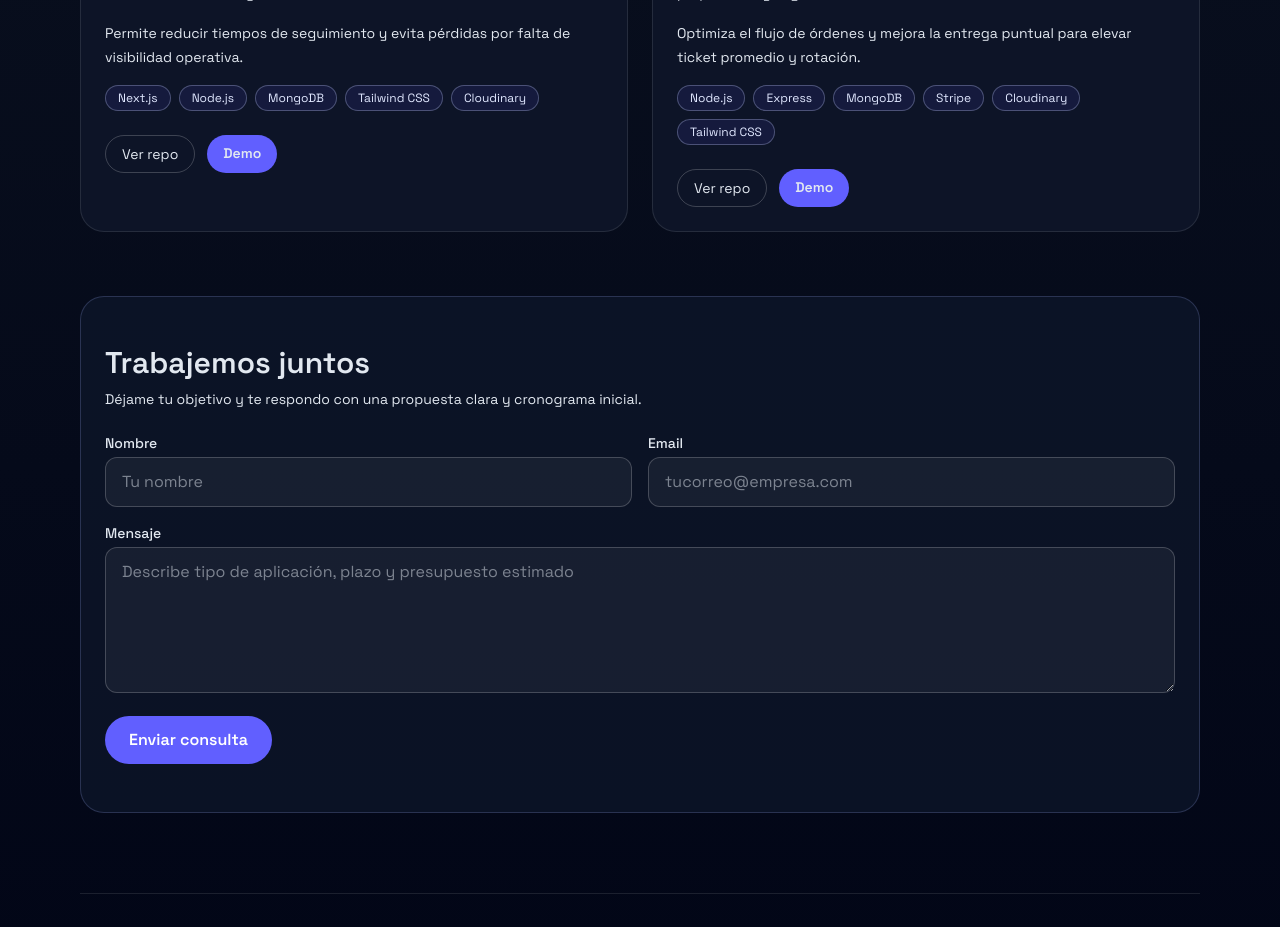
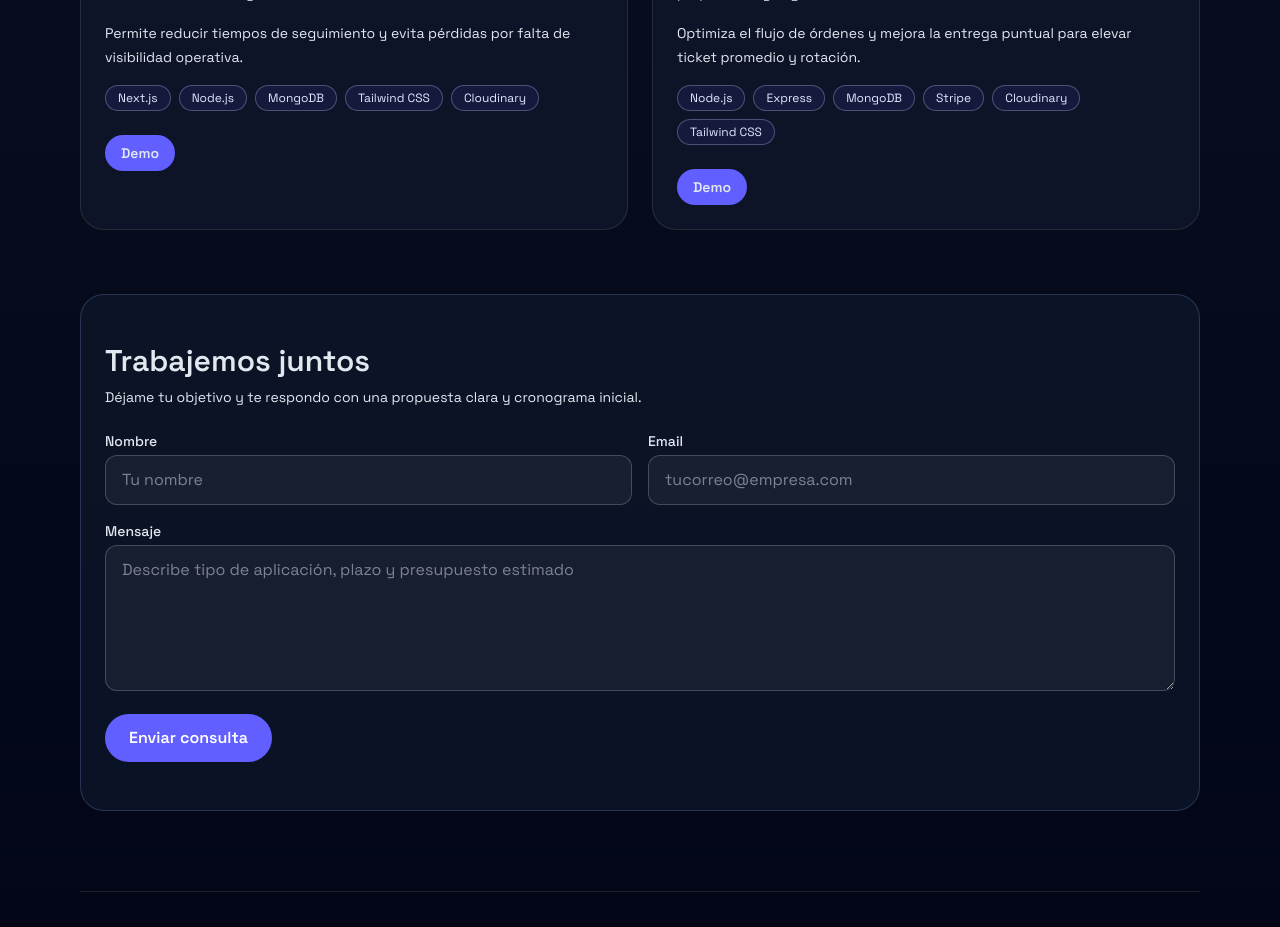
Before and after one commit to mauriciousa993-rgb/Logicbiz-dev, a Next.js app: page / in a window 1280 px wide. Shown: the part 2420-3347 px from the top of the page. Built offline with nearby package versions, Linux system fonts and the light colour scheme.

Commit message:
chore: remove public repo link from project cards

```diff
--- a/app/components/ProjectCard.tsx
+++ b/app/components/ProjectCard.tsx
@@ -36,14 +36,6 @@ export function ProjectCard({ project }: ProjectCardProps) {
         </div>
         <div className="flex flex-wrap gap-3 pt-2">
           <a
-            href={project.repoUrl}
-            target="_blank"
-            rel="noopener noreferrer"
-            className="rounded-full border border-white/20 px-4 py-2 text-sm transition hover:border-indigo-300"
-          >
-            Ver repo
-          </a>
-          <a
             href={project.demoUrl}
             target="_blank"
             rel="noopener noreferrer"
```
